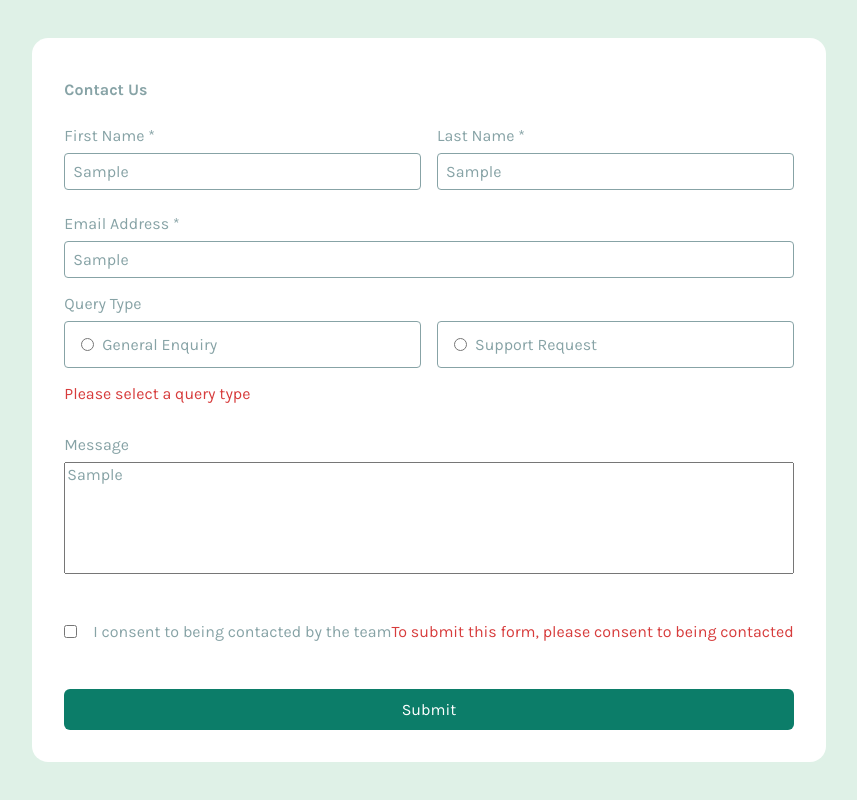
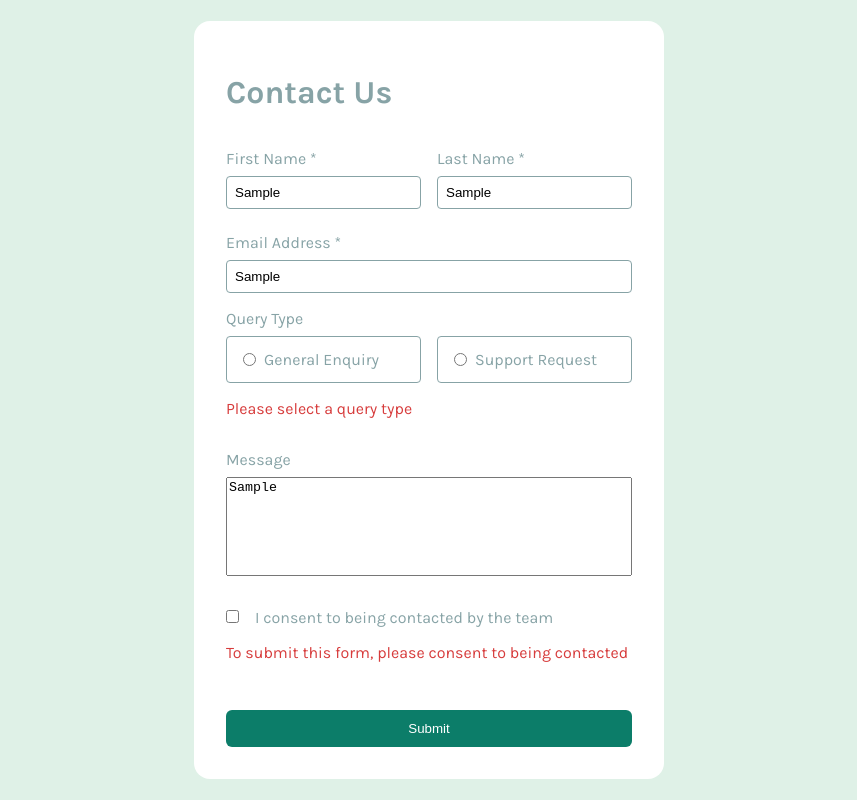
Before and after one commit to AhmadZahidi/Practice-form, a plain HTML site: page contact-form-main/index.html in a window 1280 px wide. Both pictures are taken after typing "Sample", "Sample", "Sample", "Sample" into the empty fields and a click on the button "Submit". Shown: the whole page, without its empty margins (211-1068 px from the left). Drawn offline with Linux system fonts and the light colour scheme.

Commit message:
fix the bugs and continue on success state

```diff
--- a/contact-form-main/index.css
+++ b/contact-form-main/index.css
@@ -11,16 +11,12 @@
     --neutral-grey-darker:hsl(187, 24%, 22%);
 }
 
-*{
+body{
+    margin: 0;
     font-size: 16px;
     font-family: "Karla", sans-serif;
     color: var(--neutral-grey-medium);
     box-sizing: border-box;
-}
-
-
-body{
-    margin: 0;
 }
 
 .container{
@@ -130,8 +126,6 @@ p{
 }
 
 .consent{
-    display: flex;
-    flex-direction: row;
     align-items: center;
     margin:1.5rem 0 2rem 0;
 }
--- a/contact-form-main/index.js
+++ b/contact-form-main/index.js
@@ -1,7 +1,7 @@
 var firstName=document.getElementById("first");
 var secondName=document.getElementById("second");
 var email=document.getElementById("email");
-var query=document.querySelector('input[name="query"]');
+var query=document.querySelectorAll('input[name="query"]');
 var message=document.getElementById("message");
 var consent=document.getElementById("consent");
 var form=document.getElementById("form");
@@ -14,7 +14,7 @@ var secondP=document.querySelector(".second p");
 var emailP=document.querySelector(".email p");
 var queryP=document.querySelector(".query p");
 var messageP=document.querySelector(".message p");
-var consentP=document.querySelector(".consent P");
+var consentP=document.querySelector(".consent p");
 
 var error_color="hsl(0, 66%, 54%)";
 
@@ -54,13 +54,10 @@ function formValidation(){
         event.preventDefault();
     }
 
-    if(!query.checked){
-        console.log(query.checked);
+    if(!query[0].checked && !query[1].checked){
         queryP.style.display="block";
         queryP.style.color=error_color;
     }
-
-    //problem with query, checked value does not registered
 
     if(message.value.length<=0){
         messageP.style.display="block";
@@ -94,6 +91,3 @@ document.querySelectorAll('input[name="query"]').forEach(function(radio) {
         }
     });
 });
-
-
-// doing error-state
```
